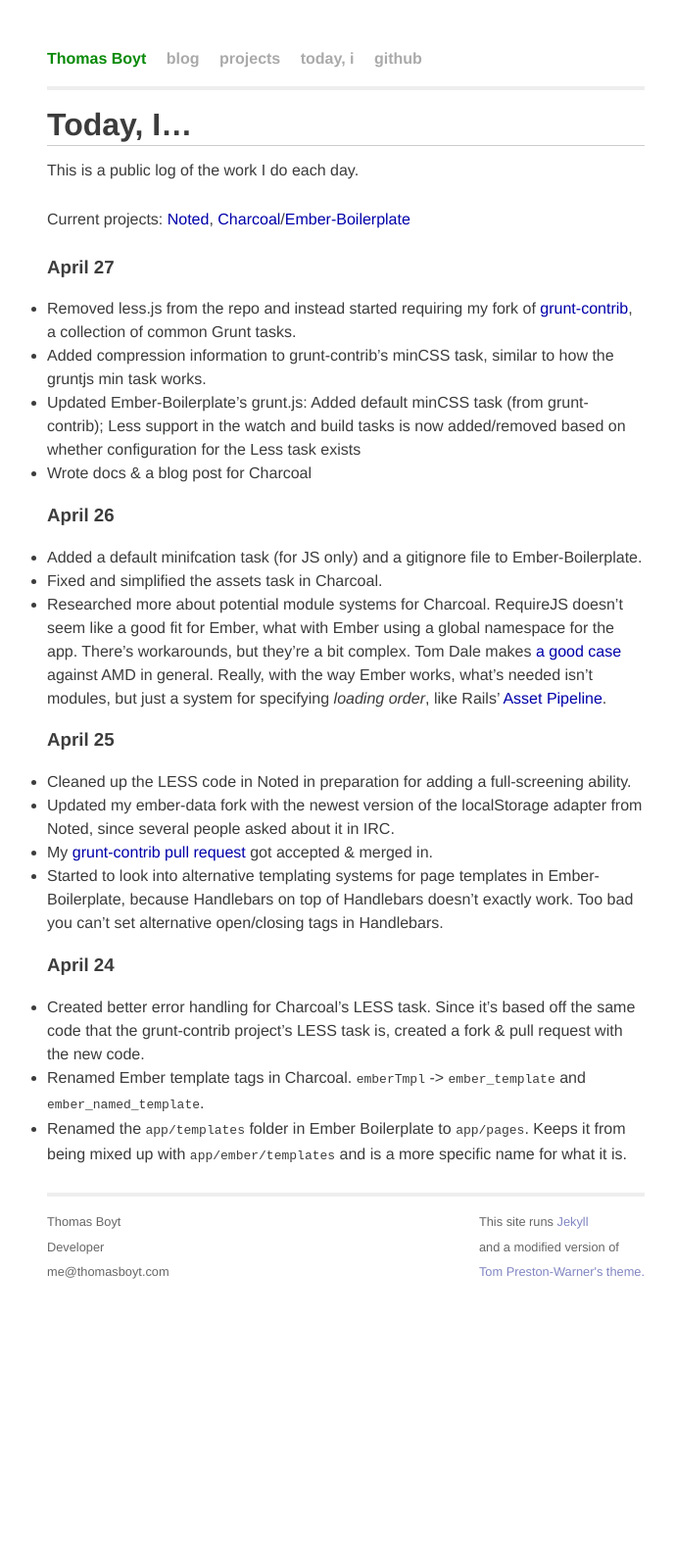
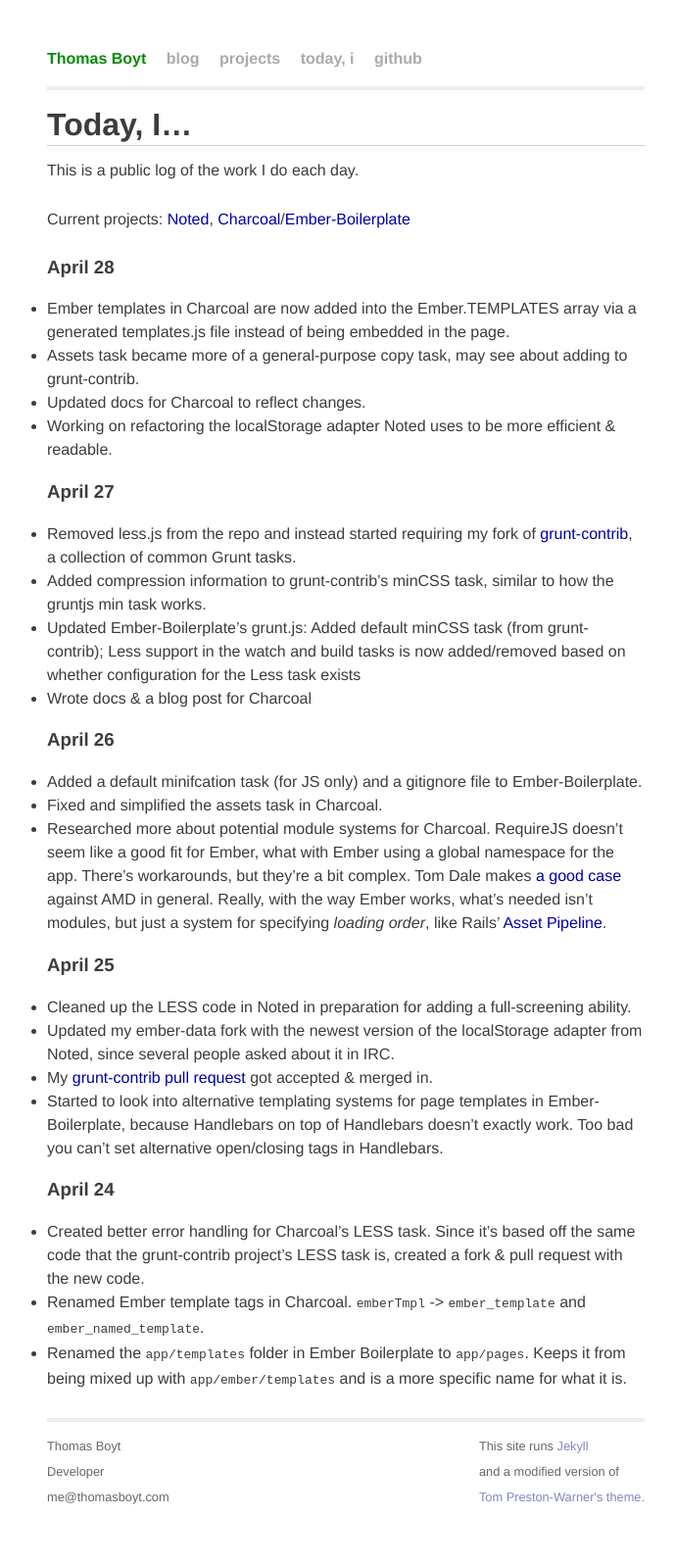
Before and after one commit to thomasboyt/thomasboyt.github.com, a Jekyll site: the page built from todayi.md, in a window 1280 px wide. Shown: the whole page at 98% size, without its empty margins (287-976 px from the left). Built offline with Jekyll 4.4.1, drawn with Linux system fonts in a browser that asks for light colours; nearby versions of some CDN libraries; library files that are not in the unit come from our copies; before the commit the page ends 1367 px from its top, so only the background shows below that.

Commit message:
today, i... april 28

```diff
--- a/todayi.md
+++ b/todayi.md
@@ -9,6 +9,13 @@
 This is a public log of the work I do each day.
 
 Current projects: [Noted](https://github.com/thomasboyt/Noted), [Charcoal](https://github.com/thomasboyt/Charcoal)/[Ember-Boilerplate](https://github.com/thomasboyt/Ember-Boilerplate)
+
+### April 28
+
+* Ember templates in Charcoal are now added into the Ember.TEMPLATES array via a generated templates.js file instead of being embedded in the page.
+* Assets task became more of a general-purpose copy task, may see about adding to grunt-contrib.
+* Updated docs for Charcoal to reflect changes.
+* Working on refactoring the localStorage adapter Noted uses to be more efficient & readable.
 
 ### April 27
 
```
